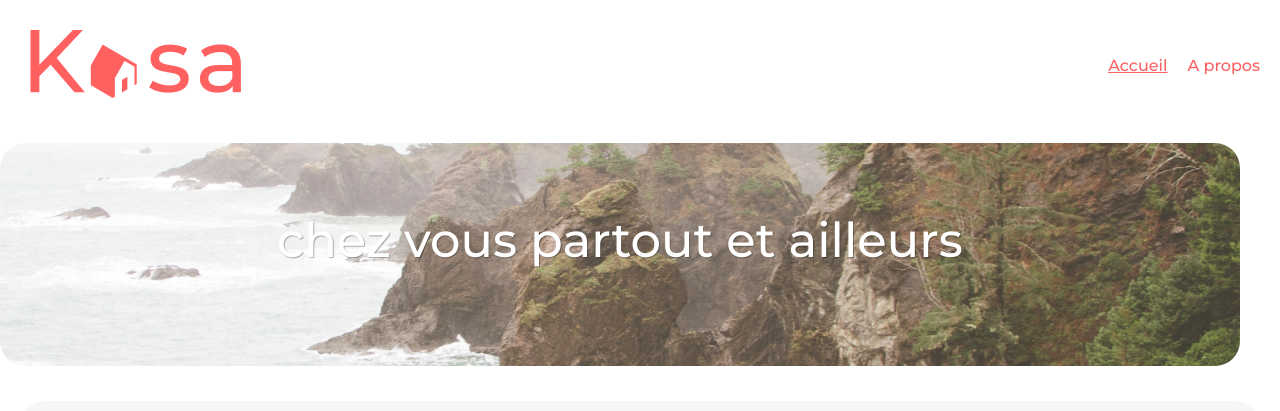
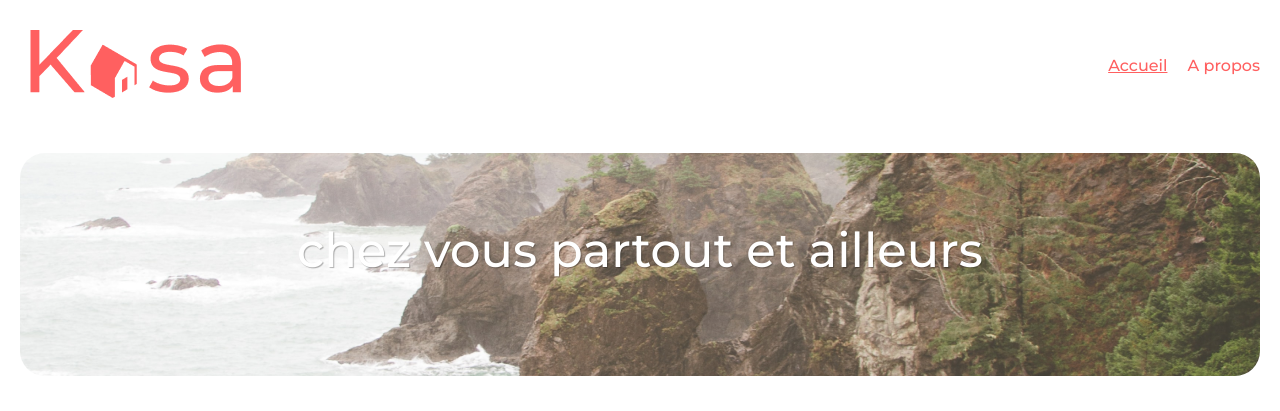
Before and after one commit to Axido545/kasa.io, a React (Vite) app: page / in a window 1280 px wide. Shown: the top 411 px of the page. Built offline with nearby package versions, Linux system fonts and the light colour scheme.

Commit message:
correction banner

```diff
--- a/src/components/banner/banner.css
+++ b/src/components/banner/banner.css
@@ -5,7 +5,7 @@
   border-radius: 25px;
   background-position: center;
   object-fit: cover;
-  margin: 10 auto;
+  margin: 10px auto;
 }
 
 .img-banner {
```
